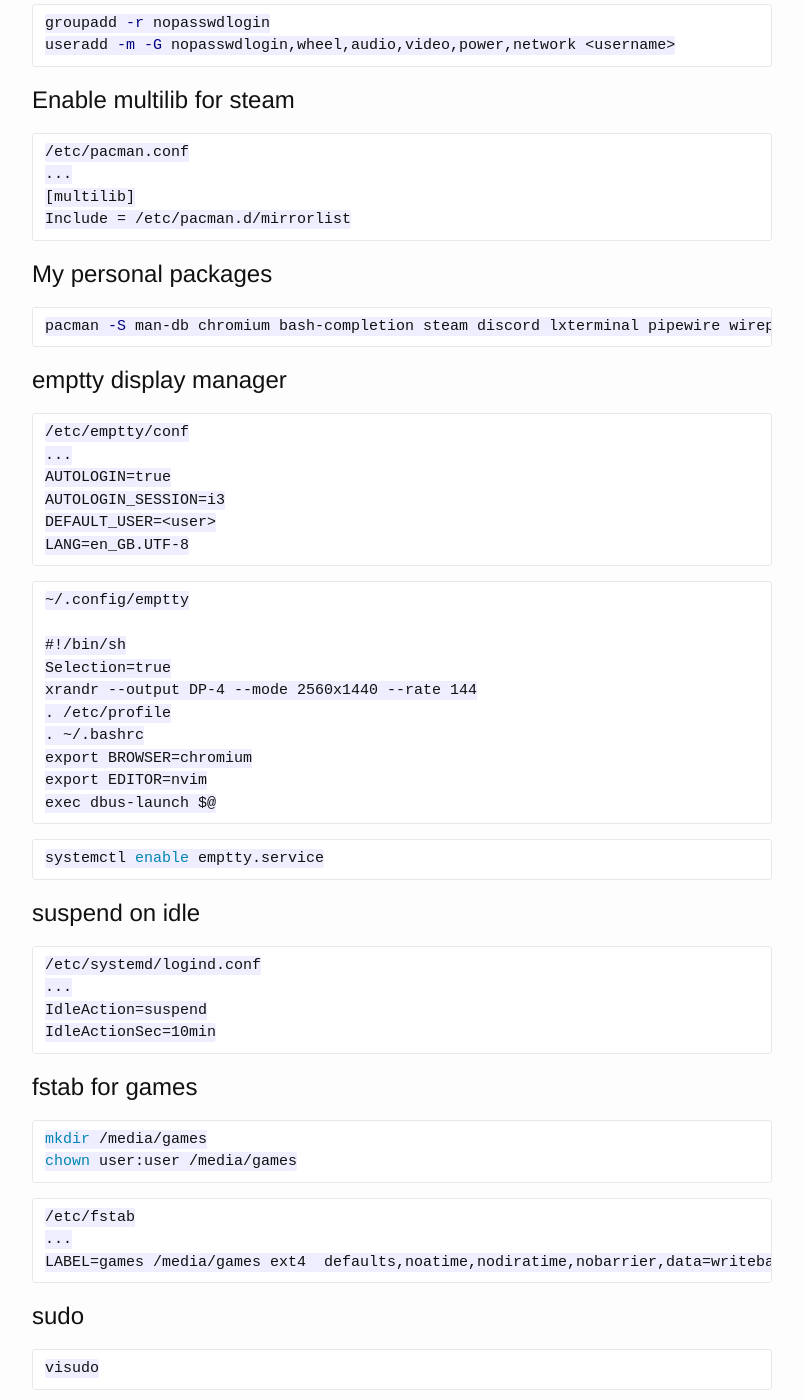
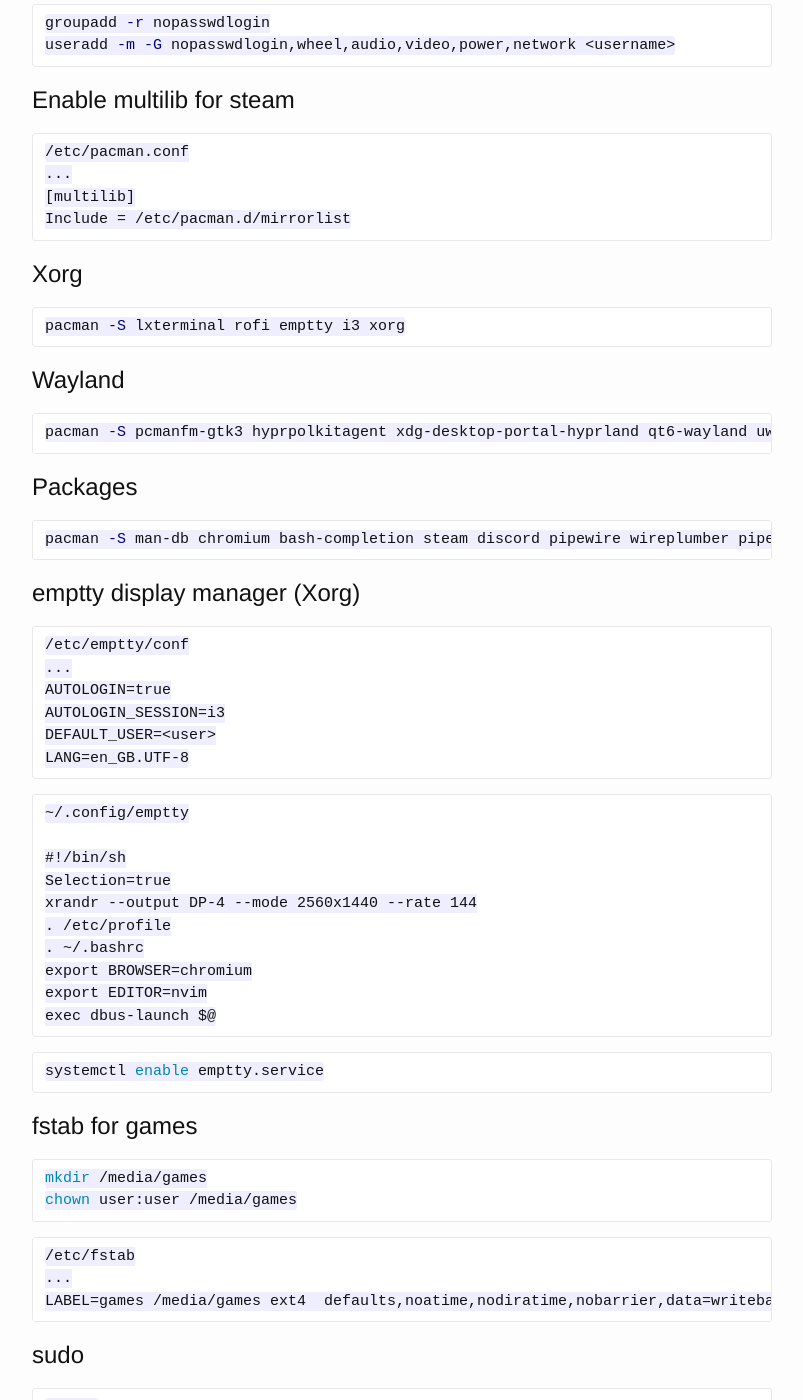
Before and after one commit to xocekim/blog, a Jekyll site: the page built from _posts/2025-07-27-arch-in-2025.md, in a window 1280 px wide and 1400 px high, scrolled down 1203 px. Shown: the whole window, without its empty margins (238-1041 px from the left). Built offline with Jekyll 4.4.1, drawn with Linux system fonts in a browser that asks for light colours.

Commit message:
added wayland to arch config post

````diff
--- a/_posts/2025-07-27-arch-in-2025.md
+++ b/_posts/2025-07-27-arch-in-2025.md
@@ -67,12 +67,22 @@ useradd -m -G nopasswdlogin,wheel,audio,video,power,network <username>
 Include = /etc/pacman.d/mirrorlist
 ```
 
-# My personal packages
+# Xorg
 ```shell
-pacman -S man-db chromium bash-completion steam discord lxterminal pipewire wireplumber pipewire-pulse pipewire-alsa pavucontrol openssh thunar ttf-iosevkaterm-nerd papirus-icon-theme gtk-theme-elementary qt5ct rofi emptty linux-headers i3 nvidia-open nvidia-open-dkms lib32-nvidia-utils htop git xorg sudo base-devel smbclient bluez bluez-utils
+pacman -S lxterminal rofi emptty i3 xorg
 ```
 
-# emptty display manager
+# Wayland
+```shell
+pacman -S pcmanfm-gtk3 hyprpolkitagent xdg-desktop-portal-hyprland qt6-wayland uwsm libnewt waybar grim
+```
+
+# Packages
+```shell
+pacman -S man-db chromium bash-completion steam discord pipewire wireplumber pipewire-pulse pipewire-alsa pavucontrol openssh thunar ttf-iosevkaterm-nerd papirus-icon-theme qt5ct linux-headers nvidia-open nvidia-open-dkms lib32-nvidia-utils htop git sudo base-devel smbclient bluez bluez-utils dunst xdg-desktop-portal power-profiles-daemon noto-fonts-emoji otf-font-awesome pavucontrol python-gobject flameshot
+```
+
+# emptty display manager (Xorg)
 ```text
 /etc/emptty/conf
 ...
@@ -97,14 +107,6 @@ exec dbus-launch $@
 
 ```shell
 systemctl enable emptty.service
-```
-
-# suspend on idle
-```text
-/etc/systemd/logind.conf
-...
-IdleAction=suspend
-IdleActionSec=10min
 ```
 
 # fstab for games
````
